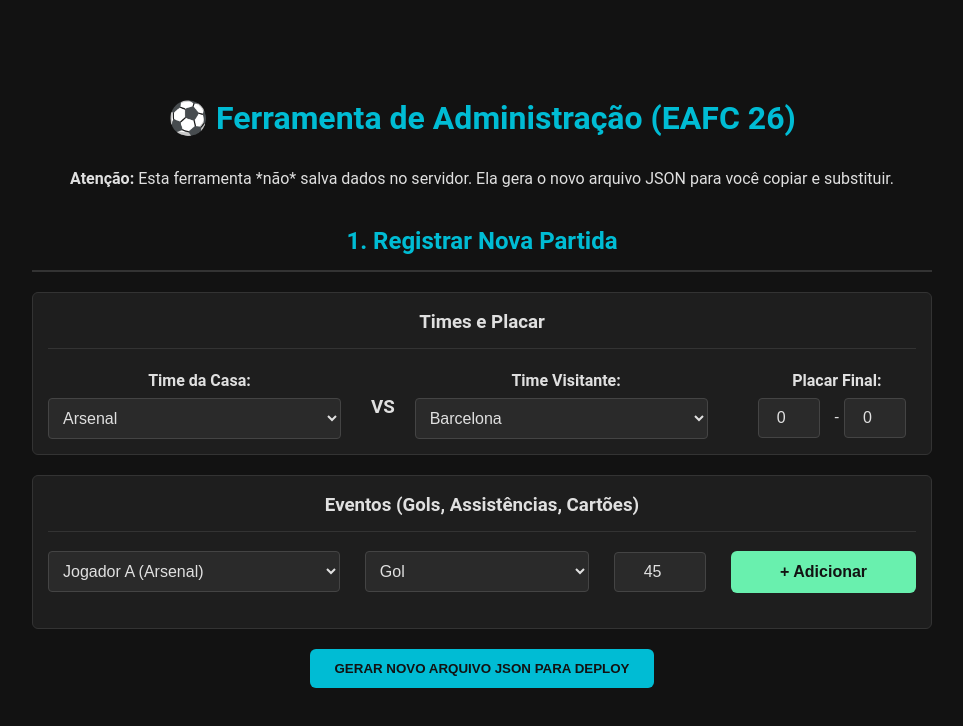
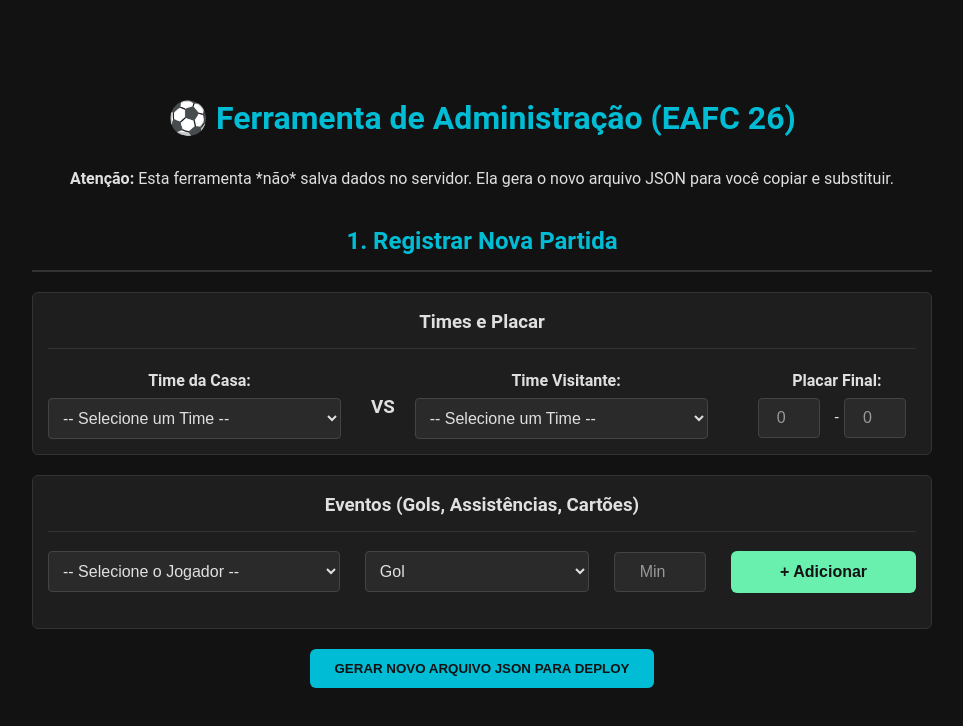
Before and after one commit to victorportugal8/wakanta-championship-manager, a React (Vite) app in the folder frontend/: page /admin in a window 1280 px wide. Shown: the top 726 px of the page, without its empty margins (158-1121 px from the left). Built offline with nearby package versions, Linux system fonts and the light colour scheme.

Commit message:
Adicionando a seção de Resultados Recentes e melhorando a usabilidade da secão Admin

```diff
--- a/frontend/src/components/AdminTool.jsx
+++ b/frontend/src/components/AdminTool.jsx
@@ -12,20 +12,20 @@
 
     // Estado para os dados da nova partida (Formulário)
     const [matchData, setMatchData] = useState({
-        timeCasaId: times[0]?.id.toString() || '',
-        timeVisitanteId: times[1]?.id.toString() || '',
-        golsCasa: 0,
-        golsVisitante: 0,
-        eventos: [], // Array de objetos {jogadorId, tipo, minuto}
+        timeCasaId: '',       // Alterado (de times[0]?.id...)
+        timeVisitanteId: '',  // Alterado (de times[1]?.id...)
+        golsCasa: '',         // Alterado (de 0)
+        golsVisitante: '',    // Alterado (de 0)
+        eventos: [],
     });
 
     // Estados para a saída e pré-visualização
     const [jsonGerado, setJsonGerado] = useState('');
     const [tabelaTeste, setTabelaTeste] = useState(null);
     const [novoEvento, setNovoEvento] = useState({
-        jogadorId: jogadores[0]?.id || '',
+        jogadorId: '',        // Alterado (de jogadores[0]?.id...)
         tipo: 'gol',
-        minuto: 45
+        minuto: ''             // Alterado (de 45)
     });
 
     // --- Lógica de Geração do Novo JSON ---
@@ -88,9 +88,16 @@
     const handleSubmit = (e) => {
         e.preventDefault();
 
-        if (matchData.golsCasa === '' || matchData.golsVisitante === '') {
-            alert('Por favor, preencha os placares antes de gerar o JSON.');
+        // --- MUDANÇA AQUI ---
+        // Validação atualizada para incluir os IDs dos times
+        if (!matchData.timeCasaId || !matchData.timeVisitanteId || matchData.golsCasa === '' || matchData.golsVisitante === '') {
+            alert('Por favor, preencha todos os campos da partida (Times e Placar) antes de gerar o JSON.');
             return; // Sai da função se a validação falhar
+        }
+
+        if (matchData.timeCasaId === matchData.timeVisitanteId) {
+            alert('O Time da Casa não pode ser igual ao Time Visitante.');
+            return;
         }
 
         try {
@@ -162,6 +169,8 @@
                         <div style={{ flex: 1, display: 'flex', flexDirection: 'column' }}>
                             <label style={{ fontWeight: 'bold', color: '#e0e0e0', marginBottom: '5px' }}>Time da Casa:</label>
                             <select className="admin-select" name="timeCasaId" value={matchData.timeCasaId} onChange={handleMatchChange}>
+                                {/* --- MUDANÇA AQUI --- */}
+                                <option value="" disabled>-- Selecione um Time --</option>
                                 {times.map(t => <option key={t.id} value={t.id}>{t.nome}</option>)}
                             </select>
                         </div>
@@ -172,17 +181,20 @@
                         <div style={{ flex: 1, display: 'flex', flexDirection: 'column' }}>
                             <label style={{ fontWeight: 'bold', color: '#e0e0e0', marginBottom: '5px' }}>Time Visitante:</label>
                             <select className="admin-select" name="timeVisitanteId" value={matchData.timeVisitanteId} onChange={handleMatchChange}>
+                                {/* --- MUDANÇA AQUI --- */}
+                                <option value="" disabled>-- Selecione um Time --</option>
                                 {times.map(t => <option key={t.id} value={t.id}>{t.nome}</option>)}
                             </select>
                         </div>
 
-                        {/* 3. Placar Final - ALINHAMENTO HORIZONTAL CORRIGIDO */}
+                        {/* 3. Placar Final */}
                         <div style={{ marginLeft: '40px' }}>
                             <label style={{ fontWeight: 'bold', color: '#e0e0e0', display: 'block', marginBottom: '5px' }}>Placar Final:</label>
                             <div style={{ display: 'flex', alignItems: 'center', gap: '5px' }}>
-                                <input className="admin-input" type="number" name="golsCasa" value={matchData.golsCasa} onChange={handleMatchChange} min="0" style={{ width: '40px', textAlign: 'center' }} />
+                                {/* --- MUDANÇA AQUI --- */}
+                                <input className="admin-input" type="number" name="golsCasa" value={matchData.golsCasa} onChange={handleMatchChange} min="0" style={{ width: '40px', textAlign: 'center' }} placeholder="0" />
                                 <span style={{ color: '#e0e0e0' }}>-</span>
-                                <input className="admin-input" type="number" name="golsVisitante" value={matchData.golsVisitante} onChange={handleMatchChange} min="0" style={{ width: '40px', textAlign: 'center' }} />
+                                <input className="admin-input" type="number" name="golsVisitante" value={matchData.golsVisitante} onChange={handleMatchChange} min="0" style={{ width: '40px', textAlign: 'center' }} placeholder="0" />
                             </div>
                         </div>
                     </div>
@@ -199,7 +211,8 @@
 
                         {/* Jogador */}
                         <select className="admin-select" name="jogadorId" value={novoEvento.jogadorId} onChange={handleNewEventChange} style={{ flex: 2 }}>
-                            <option value="">-- Jogador --</option>
+                            {/* --- MUDANÇA AQUI --- */}
+                            <option value="" disabled>-- Selecione o Jogador --</option>
                             {jogadores.map(j => <option key={j.id} value={j.id}>{j.nome} ({times.find(t => t.id === j.time_id)?.nome})</option>)}
                         </select>
 
@@ -216,7 +229,7 @@
                             className="admin-input"
                             type="number"
                             name="minuto"
-                            placeholder="Minuto"
+                            placeholder="Min"
                             value={novoEvento.minuto}
                             onChange={handleNewEventChange}
                             style={{ width: '70px', textAlign: 'center' }}
--- a/frontend/src/components/Tabela.jsx
+++ b/frontend/src/components/Tabela.jsx
@@ -41,7 +41,7 @@
     return (
         <div className="container"> {/* Usa a classe container para centralizar */}
             <h1 style={{ textAlign: 'center', borderBottom: '3px solid #00bcd4', paddingBottom: '10px', color: '#00bcd4' }}>
-                🏆 Campeonato EAFC 26 - Classificação
+                🏆 Wakanta League EAFC 26 - Classificação
             </h1>
 
             {/* --- Seção de Tabela de Classificação --- */}
```
